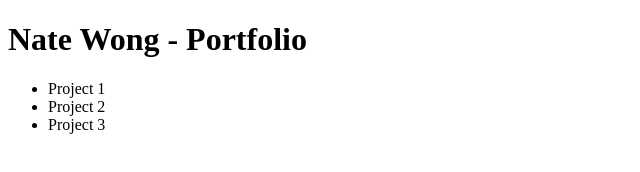
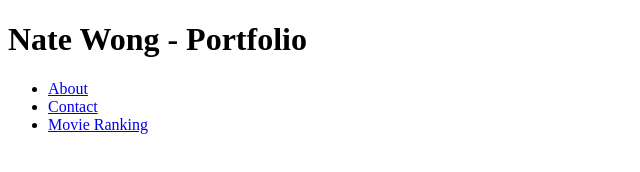
Before and after one commit to nlwong168/portfolio, a plain HTML site: page index.html in a window 1280 px wide. Shown: the whole page, without its empty margins (0-640 px from the left). Drawn offline with Linux system fonts and the light colour scheme.

Commit message:
Add files via upload

```diff
--- a/index.html
+++ b/index.html
@@ -18,9 +18,9 @@
 <h1>Nate Wong - Portfolio</h1>
 
 <ul>
-    <li>Project 1</li>
-    <li>Project 2</li>
-    <li>Project 3</li>
+    <li><a href="./public/about.html">About</a></li>
+    <li><a href="./public/contact.html">Contact</a></li>
+    <li><a href="./public/movie-ranking.html">Movie Ranking</a></li>
 </ul>
 <!-- TODO 6: Add images to show the project previews
 HINT for TODO 6: You can use the height attribute set to 200 to make the image smaller:
```
